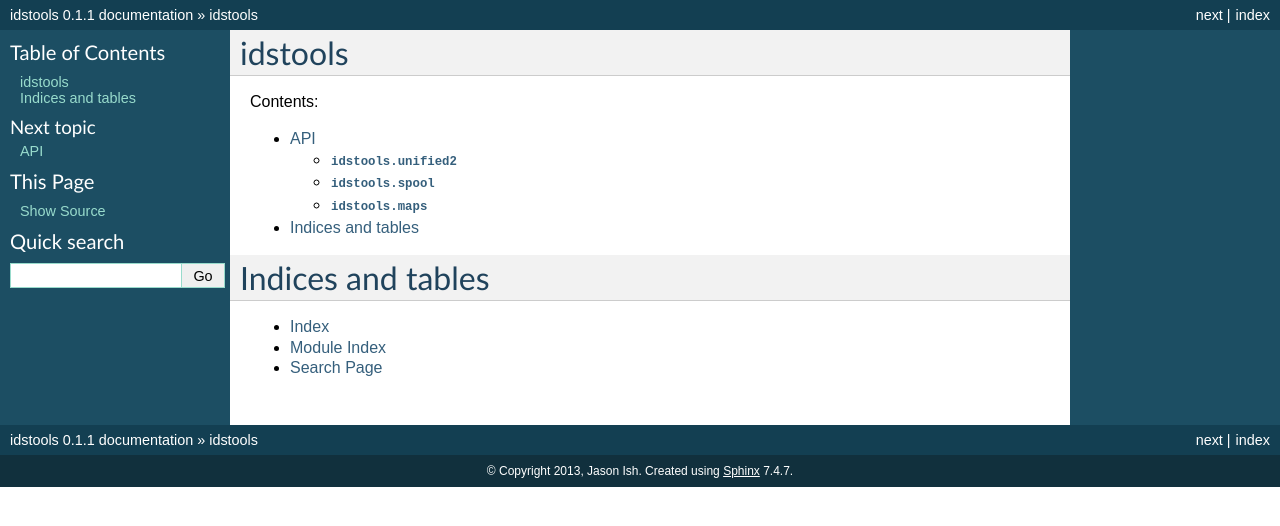
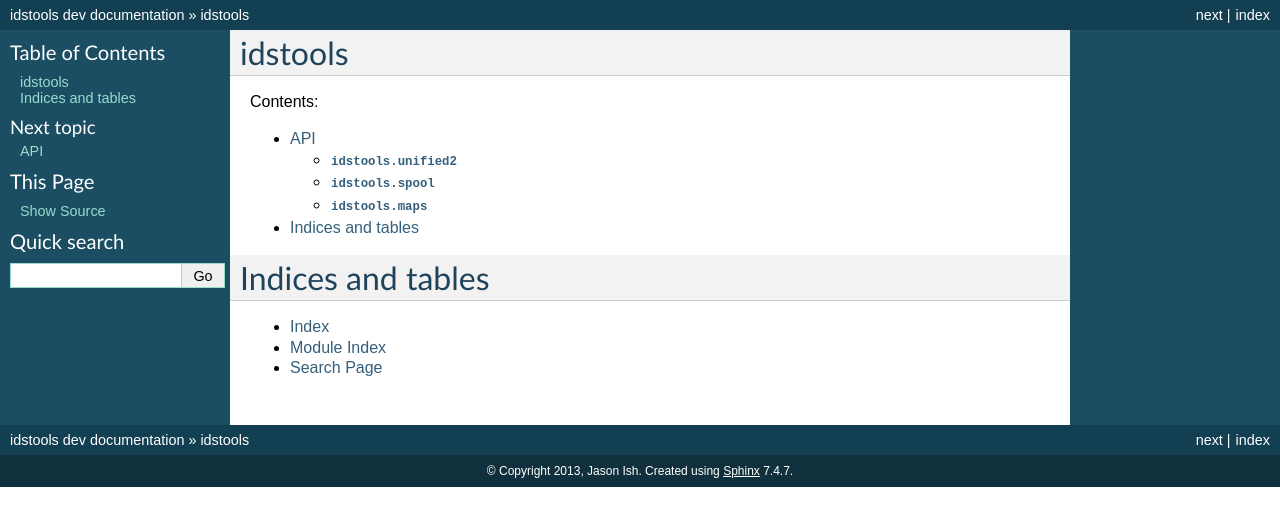
Before and after one commit to jasonish/py-idstools, a Sphinx documentation site: the page built from doc/index.rst, in a window 1280 px wide. Shown: the top 526 px of the page. Built offline with Sphinx 7.4.7, drawn with Linux system fonts in a browser that asks for light colours.

Commit message:
For master, set version to dev.

```diff
--- a/doc/conf.py
+++ b/doc/conf.py
@@ -48,9 +48,9 @@ copyright = u'2013, Jason Ish'
 # built documents.
 #
 # The short X.Y version.
-version = '0.1.1'
+version = 'dev'
 # The full version, including alpha/beta/rc tags.
-release = '0.1.1'
+release = 'dev'
 
 # The language for content autogenerated by Sphinx. Refer to documentation
 # for a list of supported languages.
```
